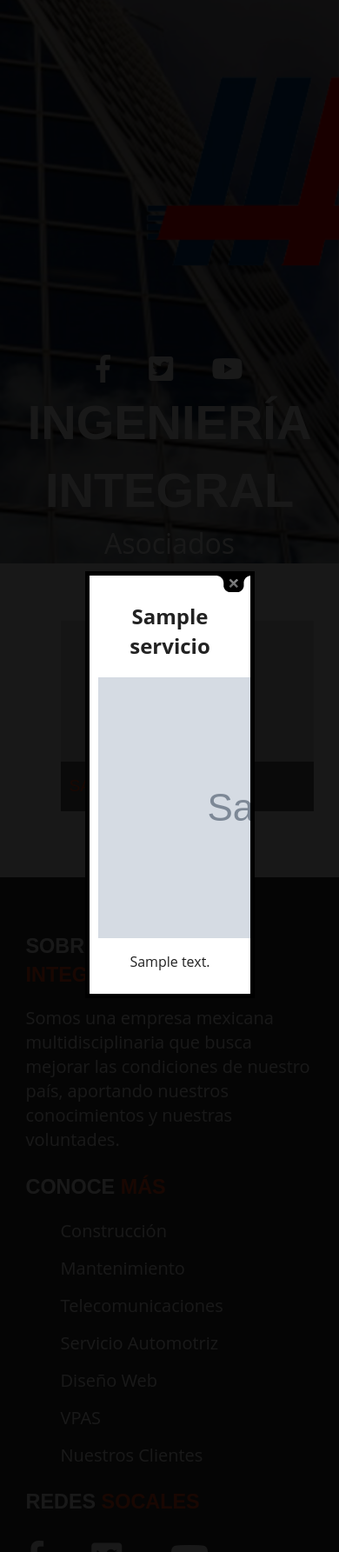
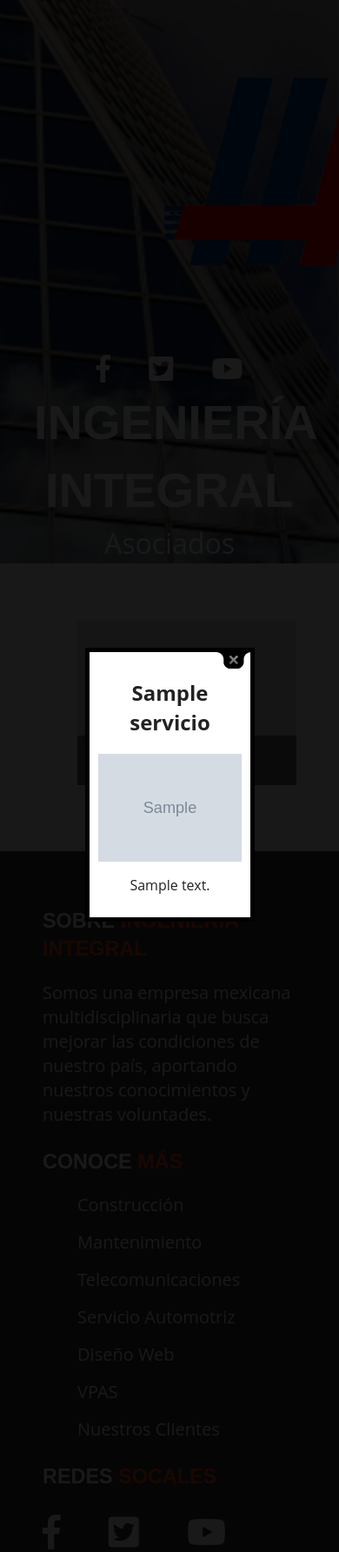
Before and after one commit to Irams/iias, a PHP site: page / in a window 390 px wide, after a click that opens the changed part. Shown: the whole page at 87% size. Run offline with PHP 8.4, Linux system fonts and the light colour scheme; tables that the repository leaves empty or names only in its code hold one stand-in row (values such as "Sample post"); grey boxes marked "Sample" are stand-in pictures; some libraries are stand-ins or nearby versions.

Commit message:
Haciendo responsivas las imágenes de las ventanas de colorbox

```diff
--- a/css/main.css
+++ b/css/main.css
@@ -411,17 +411,17 @@ div.servicio:hover p{
 
 /******Contenedor*****/
 .contenedor{
-    width: 90%;
+    width: 80%;
     margin: 0 auto;
 }
 @media only screen and (min-widt: 480px){
     .contenedor{
-        width: 95%;
+        width: 90%;
     }
 }
 @media only screen and (min-widt: 768px){
     .contenedor{
-        width: 90%;
+        width: 95%;
     }
 }
 @media only screen and (min-widt: 992px){
@@ -436,8 +436,12 @@ div.servicio:hover p{
 div.cboxElement {
     padding: 10px;
     text-align: center;
+
 }
-
+div.cboxElement img{
+    width: 100%;
+    height: auto;
+}
 
 
 
```
Also changed, not shown: js/jquery.colorbox-min.js.
